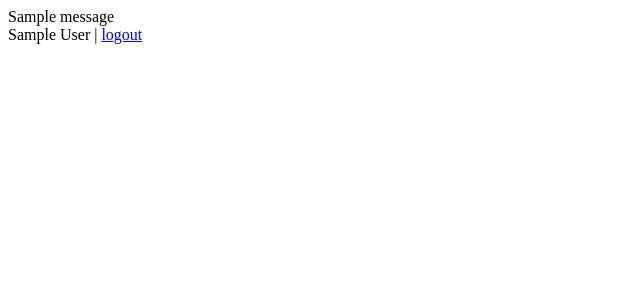
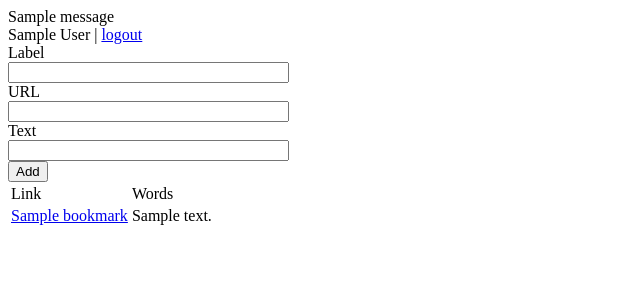
Before and after one commit to mattsacommonname/BeagleWizard, a Flask app: template templates/index.html in a window 1280 px wide. Shown: the top 300 px of the page, without its empty margins (0-640 px from the left). Run offline with Flask 2, Linux system fonts and the light colour scheme; the visitor is signed in with stand-in values (Sample User, id 1); the template is opened without the code that fills it: values that come from a table or form of the project are taken from there, most other values are stand-ins (such as "Sample title", 1, 10 or a date in 2020); one stand-in notice (Sample message) is shown.

Commit message:
Add bookmarks functionality. Also had to change the user login logic.

```diff
--- a/forms.py
+++ b/forms.py
@@ -17,6 +17,21 @@ from wtforms import PasswordField, StringField, SubmitField
 from wtforms.validators import DataRequired, Length
 
 
+class AddBookmarkForm(FlaskForm):
+    """Add bookmark form."""
+
+    label = StringField('Label', validators=[DataRequired(), Length(min=1, max=256)])
+    """Bookmark label."""
+
+    url = StringField('URL', validators=[DataRequired(), Length(min=3, max=2048)])
+    """Bookmark URL."""
+
+    text = StringField('Text', validators=[Length(max=4096)])
+    """Text/noted for the bookmark."""
+
+    submit = SubmitField('Add')
+
+
 class LoginForm(FlaskForm):
     """User login form."""
 
--- a/main.py
+++ b/main.py
@@ -15,7 +15,7 @@
 from config import config
 from entities import db as database, User as UserEntity
 from flask import Flask
-from flask_login import LoginManager
+from flask_login import LoginManager, UserMixin
 from pony.orm import db_session, set_sql_debug
 from uuid import UUID
 
@@ -38,12 +38,28 @@ application.config['SECRET_KEY'] = config.get('secret_key')
 login_manager = LoginManager(application)
 
 
+class LoginUser(UserMixin):
+    def __init__(self, user_entity: UserEntity):
+        self.id = user_entity.id
+        self.name = user_entity.name
+        self.administrator = user_entity.administrator
+
+    def get_entity(self) -> UserEntity:
+        user_entity = UserEntity[self.id]
+        return user_entity
+
+
 @login_manager.user_loader
 def load_user(user_id):
     """User loader."""
     uuid = UUID(user_id)
     with db_session:
-        user = UserEntity[uuid]
+        user_entity = UserEntity[uuid]
+
+        if not user_entity:
+            return None
+
+        user = LoginUser(user_entity)
         return user
 
 
--- a/templates/index.html
+++ b/templates/index.html
@@ -7,12 +7,10 @@
         <title>Beagle Wizard</title>
     </head>
     <body>
-        <div>
-            {% set messages = get_flashed_messages() %}
-            {% for message in messages %}
-                <div>{{ message }}</div>
-            {% endfor %}
-        </div>
+        {% set messages = get_flashed_messages() %}
+        {% for message in messages %}
+            <div>{{ message }}</div>
+        {% endfor %}
         <div>
             {% if not current_user.is_authenticated %}
                 <form action="{{ urls.login }}" method="post">
@@ -24,7 +22,37 @@
                     <div>{{ login_form.submit() }}</div>
                 </form>
             {% else %}
-                {{ current_user.name }} | <a href="{{ urls.logout }}">logout</a>
+                <div>
+                    {{ current_user.name }} | <a href="{{ urls.logout }}">logout</a>
+                </div>
+                <form action="{{ urls.addbookmark }}" method="post">
+                    {{ login_form.hidden_tag() }}
+                    <div>{{ add_bookmark_form.label.label }}</div>
+                    <div>{{ add_bookmark_form.label(size=32) }}</div>
+                    <div>{{ add_bookmark_form.url.label }}</div>
+                    <div>{{ add_bookmark_form.url(size=32) }}</div>
+                    <div>{{ add_bookmark_form.text.label }}</div>
+                    <div>{{ add_bookmark_form.text(size=32) }}</div>
+                    <div>{{ add_bookmark_form.submit() }}</div>
+                </form>
+                <table>
+                    <thead>
+                        <tr>
+                            <td>Link</td>
+                            <td>Words</td>
+                        </tr>
+                    </thead>
+                    <tbody>
+                        {% for bookmark in bookmarks %}
+                            <tr>
+                                <td>
+                                    <a href="{{ bookmark.url }}">{{ bookmark.label }}</a>
+                                </td>
+                                <td>{{ bookmark.text }}</td>
+                            </tr>
+                        {% endfor %}
+                    </tbody>
+                </table>
             {% endif %}
         </div>
     </body>
```
Also changed, not shown: routes.py (+61 -19 lines).
